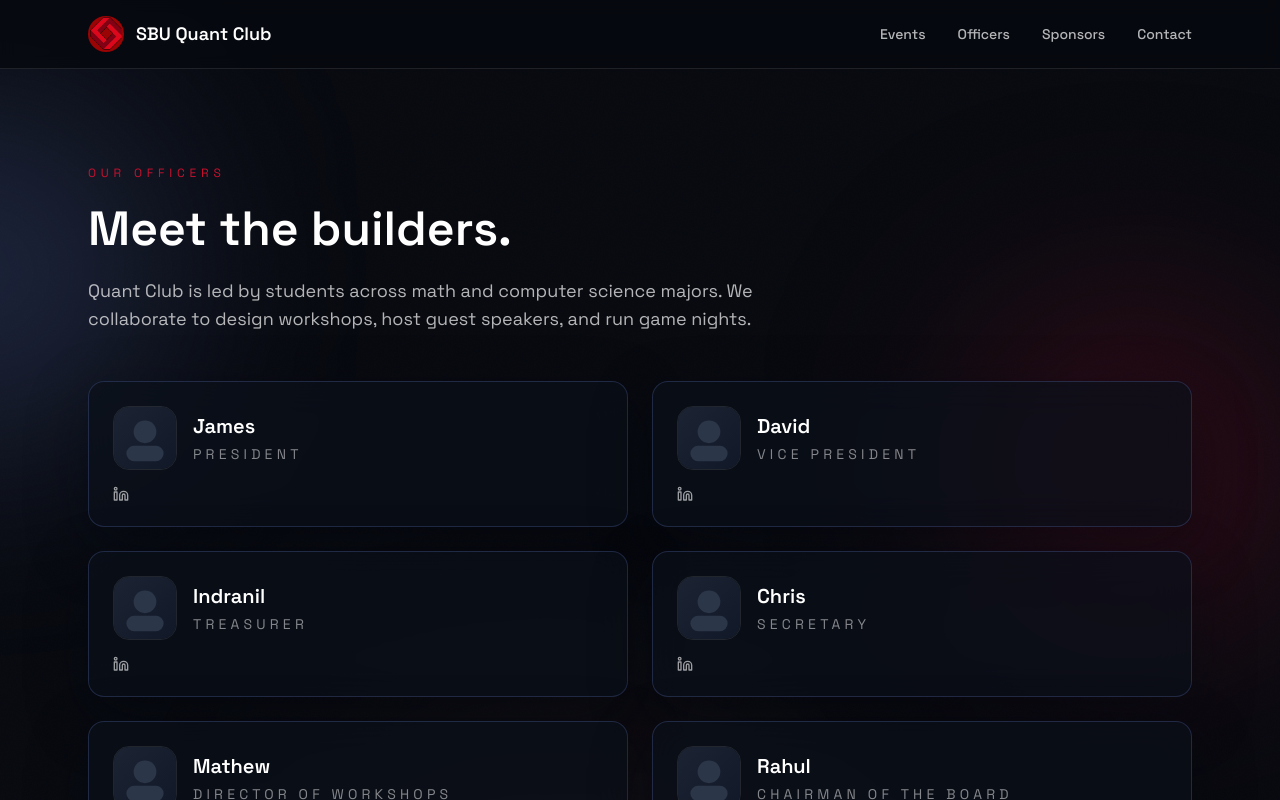
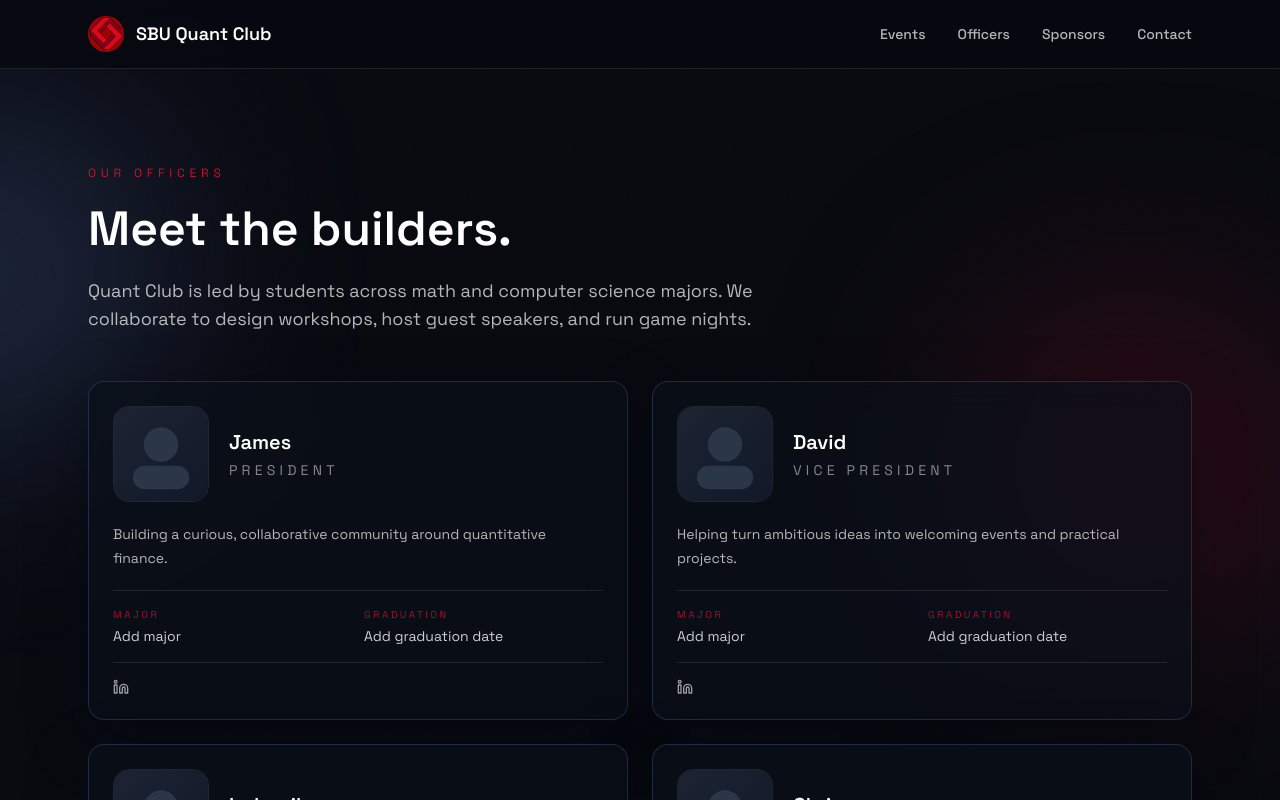
Before and after one commit to indranilbiswas2006/sbu-quant-website, a Next.js app: page /officers in a window 1280 px wide. Shown: the top 800 px of the page. Built offline with nearby package versions, Linux system fonts and the light colour scheme.

Commit message:
Enlarged office page added some stuff

```diff
--- a/app/officers/page.tsx
+++ b/app/officers/page.tsx
@@ -5,36 +5,54 @@ const officers = [
   {
     name: "James",
     role: "President",
+    intro: "Building a curious, collaborative community around quantitative finance.",
+    major: "Add major",
+    graduationDate: "Add graduation date",
     imageSrc: "/team/placeholder.svg",
     linkedinUrl: "https://www.linkedin.com"
   },
   {
     name: "David",
     role: "Vice President",
+    intro: "Helping turn ambitious ideas into welcoming events and practical projects.",
+    major: "Add major",
+    graduationDate: "Add graduation date",
     imageSrc: "/team/placeholder.svg",
     linkedinUrl: "https://www.linkedin.com/in/davidrlai/"
   },
   {
     name: "Indranil",
     role: "Treasurer",
+    intro: "Keeping the club moving while exploring the ideas behind markets and data.",
+    major: "Add major",
+    graduationDate: "Add graduation date",
     imageSrc: "/team/placeholder.svg",
     linkedinUrl: "https://www.linkedin.com/in/indranilbiswas06/"
   },
   {
     name: "Chris",
     role: "Secretary",
+    intro: "Connecting members, speakers, and workshops through thoughtful organization.",
+    major: "Add major",
+    graduationDate: "Add graduation date",
     imageSrc: "/team/placeholder.svg",
     linkedinUrl: "https://www.linkedin.com/in/chris-jia-7a45802b3/"
   },
   {
     name: "Mathew",
     role: "Director of Workshops",
+    intro: "Designing hands-on sessions that make quantitative concepts easier to explore.",
+    major: "Add major",
+    graduationDate: "Add graduation date",
     imageSrc: "/team/placeholder.svg",
     linkedinUrl: "https://www.linkedin.com"
   },
   {
     name: "Rahul",
     role: "Chairman of the Board",
+    intro: "Offering perspective and support as the next generation builds together.",
+    major: "Add major",
+    graduationDate: "Add graduation date",
     imageSrc: "/team/placeholder.svg",
     linkedinUrl: "https://www.linkedin.com/in/rahul-muthu-073366218/"
   }
@@ -59,11 +77,11 @@ export default function OfficersPage() {
             delay={index * 0.08}
             className="glass group rounded-2xl p-6 transition-transform hover:-translate-y-1"
           >
-            <div className="flex items-center gap-4">
+            <div className="flex items-center gap-5">
               <img
                 src={member.imageSrc}
                 alt={`${member.name} headshot`}
-                className="h-16 w-16 rounded-2xl border border-white/10 object-cover"
+                className="h-24 w-24 rounded-2xl border border-white/10 object-cover"
               />
               <div>
                 <h3 className="text-xl font-semibold text-white">{member.name}</h3>
@@ -72,6 +90,19 @@ export default function OfficersPage() {
                 </p>
               </div>
             </div>
+            <p className="mt-5 text-sm leading-6 text-white/70">{member.intro}</p>
+            <dl className="mt-5 grid grid-cols-2 gap-3 border-y border-white/10 py-4">
+              <div>
+                <dt className="text-[10px] uppercase tracking-[0.25em] text-neon/80">Major</dt>
+                <dd className="mt-1 text-sm text-white/80">{member.major}</dd>
+              </div>
+              <div>
+                <dt className="text-[10px] uppercase tracking-[0.25em] text-neon/80">
+                  Graduation
+                </dt>
+                <dd className="mt-1 text-sm text-white/80">{member.graduationDate}</dd>
+              </div>
+            </dl>
             <div className="mt-4 flex items-center gap-3">
               <a
                 href={member.linkedinUrl}
```
